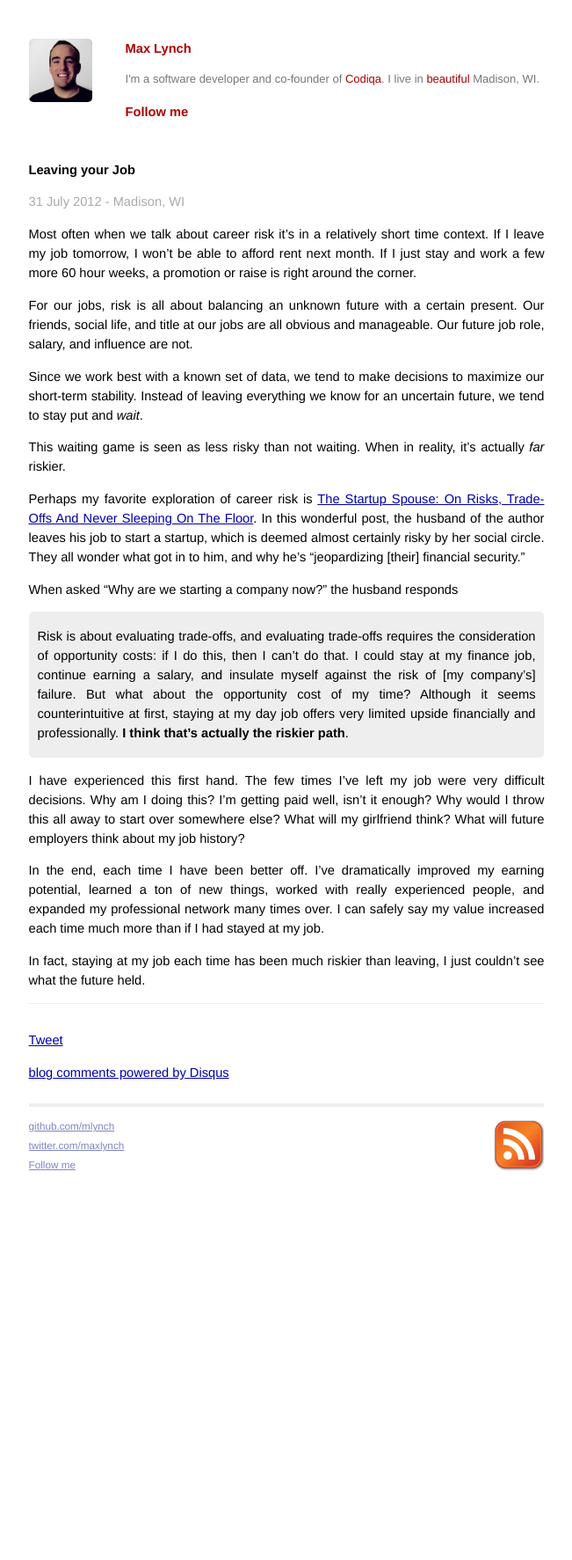
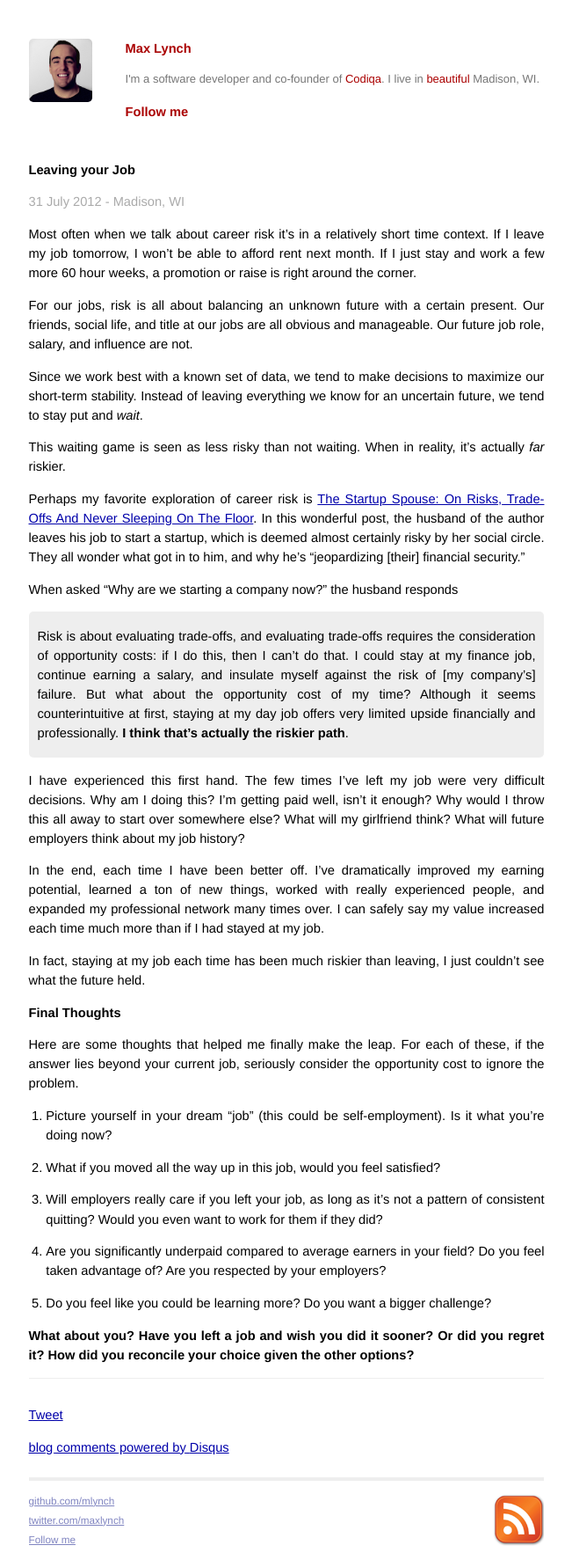
Before and after one commit to mlynch/mlynch.github.com, a Jekyll site: the page built from _posts/2012-07-31-less-risky.markdown, in a window 1280 px wide. Shown: the whole page at 88% size, without its empty margins (314-965 px from the left). Built offline with Jekyll 4.4.1, drawn with Linux system fonts in a browser that asks for light colours; nearby versions of some CDN libraries; Markdown is read by kramdown in place of the engine named in the settings; comment, search, counter and statistics services are not loaded; before the commit the page ends 1347 px from its top, so only the background shows below that.

Commit message:
Final thoughts

```diff
--- a/_posts/2012-07-31-less-risky.markdown
+++ b/_posts/2012-07-31-less-risky.markdown
@@ -34,3 +34,20 @@ I have experienced this first hand. The few times I've left my job were very dif
 In the end, each time I have been better off. I've dramatically improved my earning potential, learned a ton of new things, worked with really experienced people, and expanded my professional network many times over. I can safely say my value increased each time much more than if I had stayed at my job.
 
 In fact, staying at my job each time has been much riskier than leaving, I just couldn't see what the future held.
+
+Final Thoughts
+-----------
+
+Here are some thoughts that helped me finally make the leap. For each of these, if the answer lies beyond your current job, seriously consider the opportunity cost to ignore the problem.
+
+ 1. Picture yourself in your dream "job" (this could be self-employment). Is it what you're doing now?
+
+ 2. What if you moved all the way up in this job, would you feel satisfied?
+
+ 3. Will employers really care if you left your job, as long as it's not a pattern of consistent quitting? Would you even want to work for them if they did?
+
+ 4. Are you significantly underpaid compared to average earners in your field? Do you feel taken advantage of? Are you respected by your employers?
+
+ 5. Do you feel like you could be learning more? Do you want a bigger challenge?
+
+__What about you? Have you left a job and wish you did it sooner? Or did you regret it? How did you reconcile your choice given the other options?__
```
